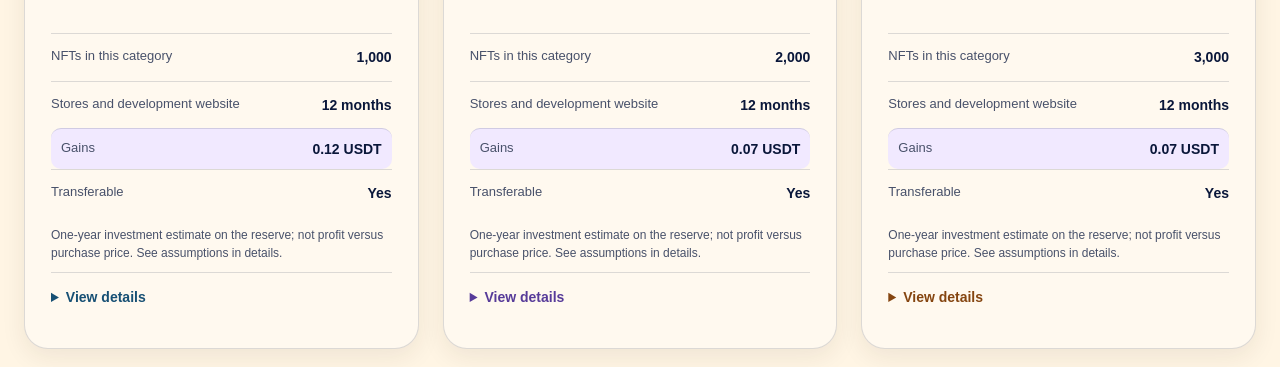
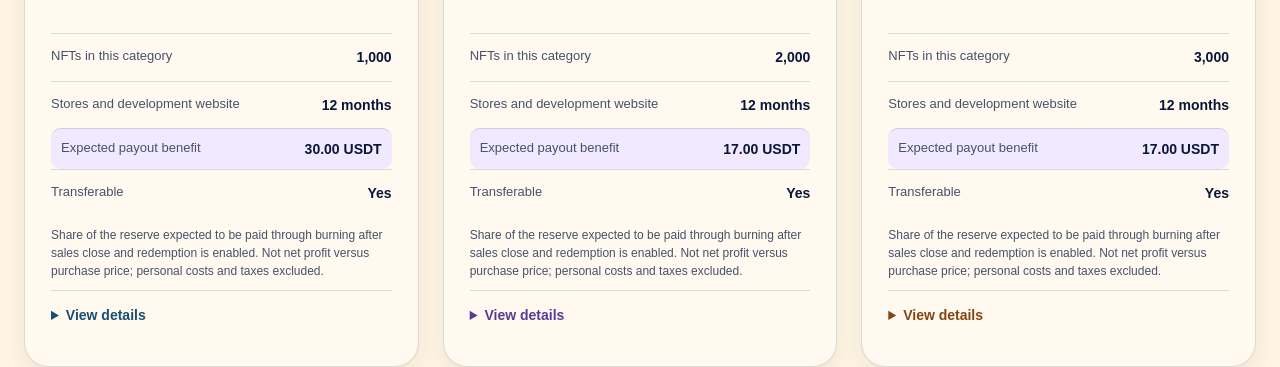
Before and after one commit to Saladix1414/Founding-6000, a React (Vite) app: page / in a window 1280 px wide. Shown: the part 1900-2267 px from the top of the page. Built offline with nearby package versions, Linux system fonts and the light colour scheme; no server answers.

Commit message:
fix(landing): show qualified expected burn payout amounts on tier cards

```diff
--- a/src/components/landing/FoundingCollection.tsx
+++ b/src/components/landing/FoundingCollection.tsx
@@ -1,5 +1,5 @@
 import "../../styles/originx-collection.css";
-import {fullCloseV3, simulateManagedReserveScenario} from "../../../shared/foundingReservePolicyV3.mjs";
+import {fullCloseV3} from "../../../shared/foundingReservePolicyV3.mjs";
 
 type CollectionPhase = {
   number: string;
@@ -76,7 +76,7 @@ export default function FoundingCollection({
           {phases.map(phase => {
             const tier = publicTier(phase.name);
             const closing = closingReserves.find(unit => unit.tier === tier);
-            const netGain = closing ? simulateManagedReserveScenario(closing.reserve,400,1).netChange / BigInt(closing.supply) : null;
+            const plannedPayout = closing?.perNft ?? null;
             const theme = tier === "RARE"
               ? "rare"
               : tier === "EPIC" ? "epic" : "legendary";
@@ -117,8 +117,8 @@ export default function FoundingCollection({
                       <dd>{es ? "12 meses" : "12 months"}</dd>
                     </div>
                     <div className="ox-tier-gain">
-                      <dt>{es ? "Ganancias" : "Gains"}</dt>
-                      <dd>{netGain === null ? (es ? "No disponible" : "Unavailable") : money(netGain)}</dd>
+                      <dt>{es ? "Ganancia de cobro previsto" : "Expected payout benefit"}</dt>
+                      <dd>{plannedPayout === null ? (es ? "No disponible" : "Unavailable") : money(plannedPayout)}</dd>
                     </div>
                     <div>
                       <dt>{es ? "Se puede transferir" : "Transferable"}</dt>
@@ -126,10 +126,10 @@ export default function FoundingCollection({
                     </div>
                   </dl>
 
-                  <p className="ox-tier-gain-note">{es ? 'Estimación de inversión a 1 año sobre la reserva; no es beneficio frente a la compra. Ver supuestos en detalles.' : 'One-year investment estimate on the reserve; not profit versus purchase price. See assumptions in details.'}</p>
+                  <p className="ox-tier-gain-note">{es ? 'Parte de la reserva prevista para cobrar mediante quema al finalizar las ventas y habilitar el rescate. No es beneficio neto frente a la compra; costes e impuestos personales no incluidos.' : 'Share of the reserve expected to be paid through burning after sales close and redemption is enabled. Not net profit versus purchase price; personal costs and taxes excluded.'}</p>
                   <details className="ox-tier-details">
                     <summary>{es ? "Ver detalles" : "View details"}</summary>
-                    <p>{es ? 'Ganancias: incremento neto estimado de inversión sobre la reserva a un año. Los costes de la estrategia se suponen descontados; los costes e impuestos personales no están incluidos. Se excluyen los aportes futuros del negocio. El supuesto utilizado se explica en el simulador. No es un rendimiento sobre el precio de compra ni una ganancia garantizada. Inversión y rescate aún no habilitados.' : 'Gains: estimated net investment increase on the reserve over one year. Strategy costs are assumed deducted; personal costs and taxes are excluded. Future business contributions are excluded. The assumption is explained in the simulator. Not a return on the purchase price or a guaranteed gain. Investment and redemption are not yet enabled.'}</p>
+                    <p>{es ? 'El cobro previsto se calcula con la reserva asignada al cierre: RARE 30 USDT; EPIC y LEGENDARY 16,9975 USDT por NFT (17,00 en pantalla). No incluye el rendimiento de inversiones ni los aportes futuros del negocio. Hoy el rescate está deshabilitado: antes de activarlo deben verificarse fondos, elegibilidad, divisor efectivo y ejecución del pago junto con la quema.' : 'Expected payout uses the closing reserve allocation: RARE 30 USDT; EPIC and LEGENDARY 16.9975 USDT per NFT (17.00 displayed). Investment returns and future business contributions are excluded. Redemption is currently disabled: funding, eligibility, the effective denominator and payment together with burning must be verified before activation.'}</p>
                     <a href="#ox-investment-gain-per-nft">{es ? 'Ver cálculo y escenarios' : 'View calculation and scenarios'}</a>
                     <p>
                       {es
```
Also changed, not shown: 1 other file (tests, documents, lock files or other folders).
